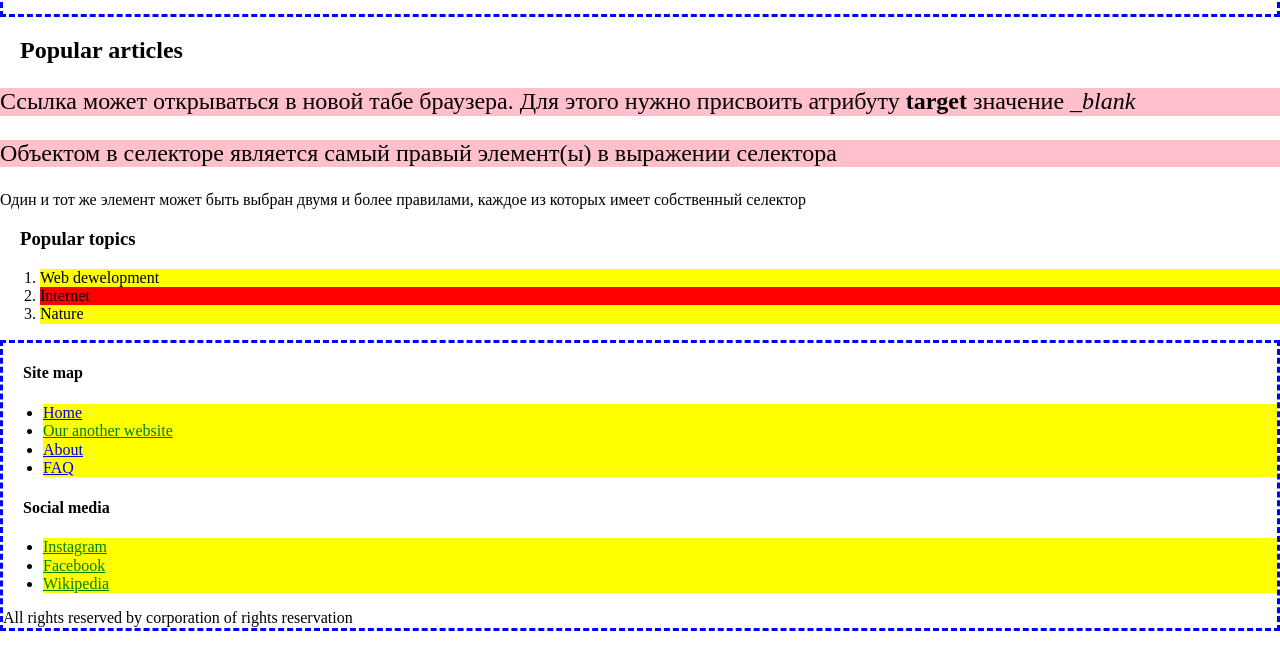
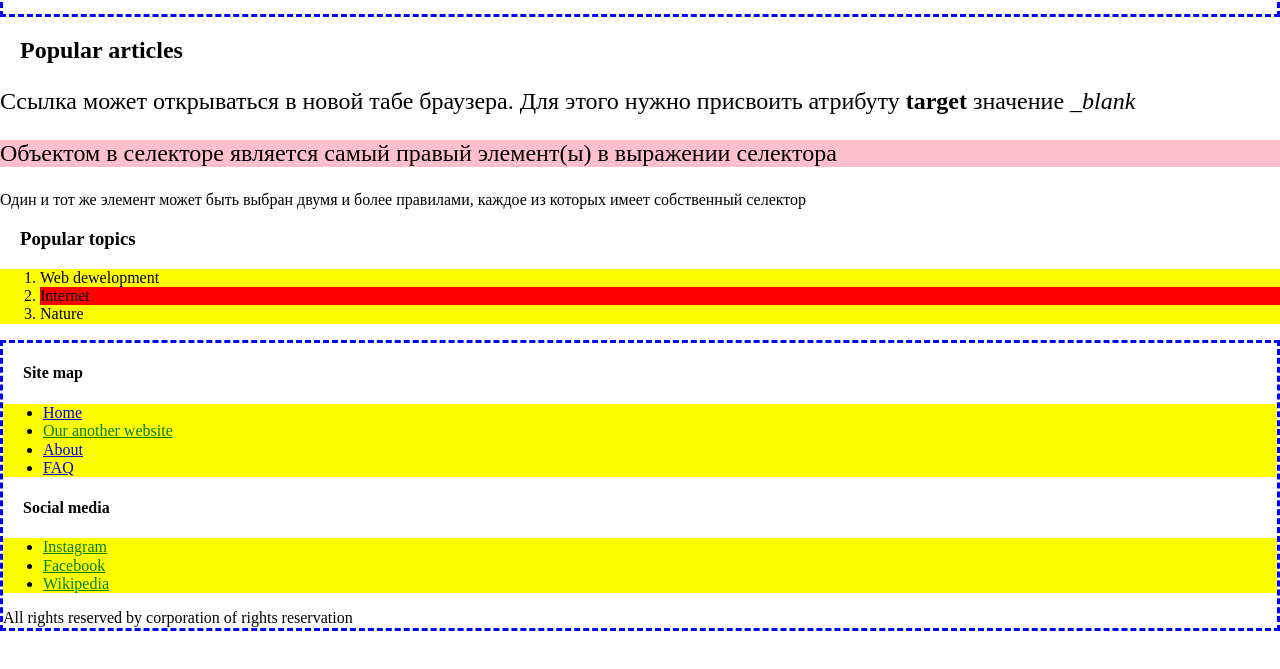
Before and after one commit to TatianaKaiuk/task-Gromecode, a plain HTML site: page html-css/lesson5/task4/index.html in a window 1280 px wide. Shown: the part 69-738 px from the top of the page. Drawn offline with nearby package versions, Linux system fonts and the light colour scheme.

Commit message:
was error

```diff
--- a/html-css/lesson5/task4/index.css
+++ b/html-css/lesson5/task4/index.css
@@ -1,7 +1,7 @@
 [target="_blank"] {
     color: green;
 }
-li {
+ul, ol {
     background-color: yellow;
 }
 footer, header {
@@ -16,6 +16,6 @@ article.new {
 li.new {
     background-color: red;
 }
-.new, .posted-today {
+.new.posted-today {
     background-color: pink;
 }
```
